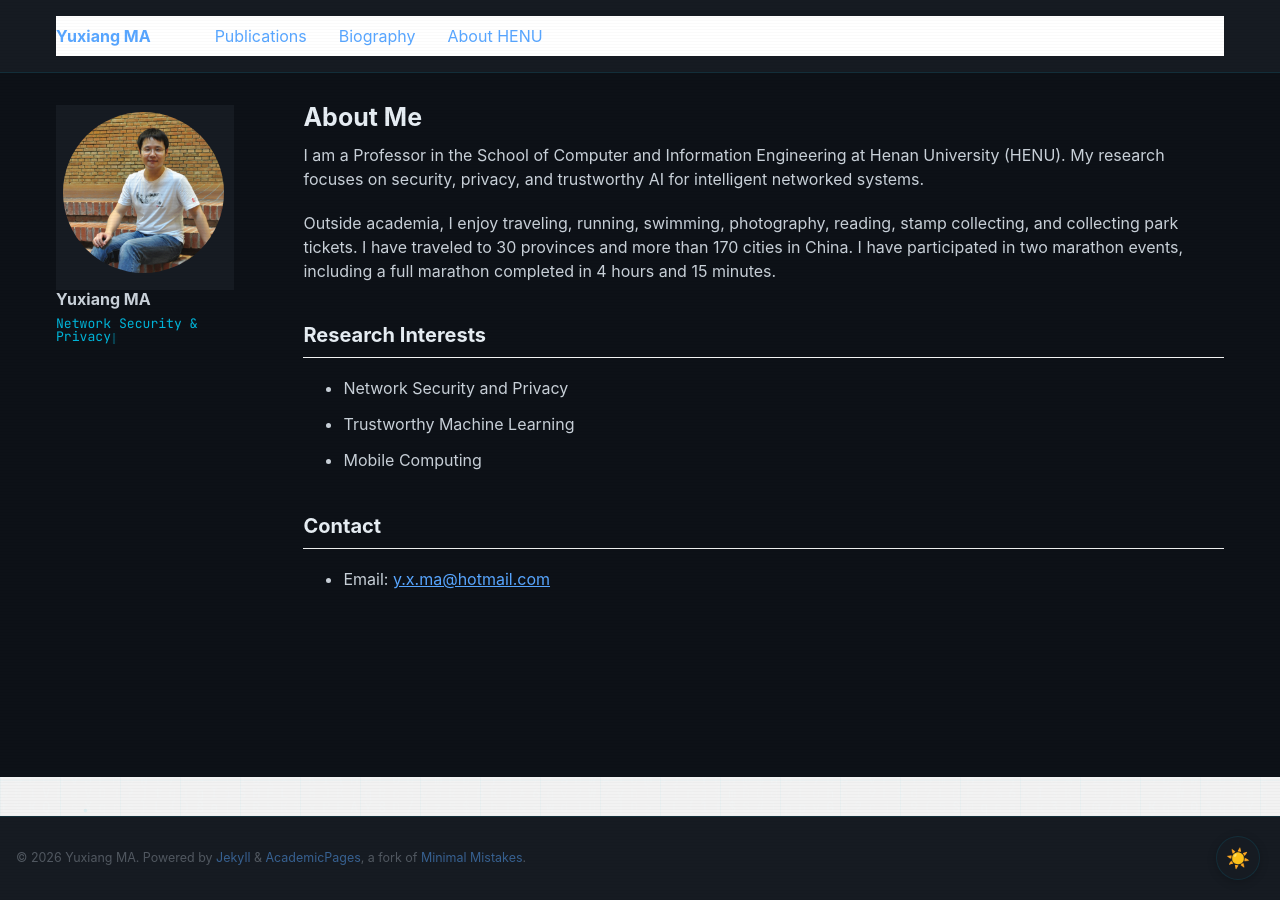
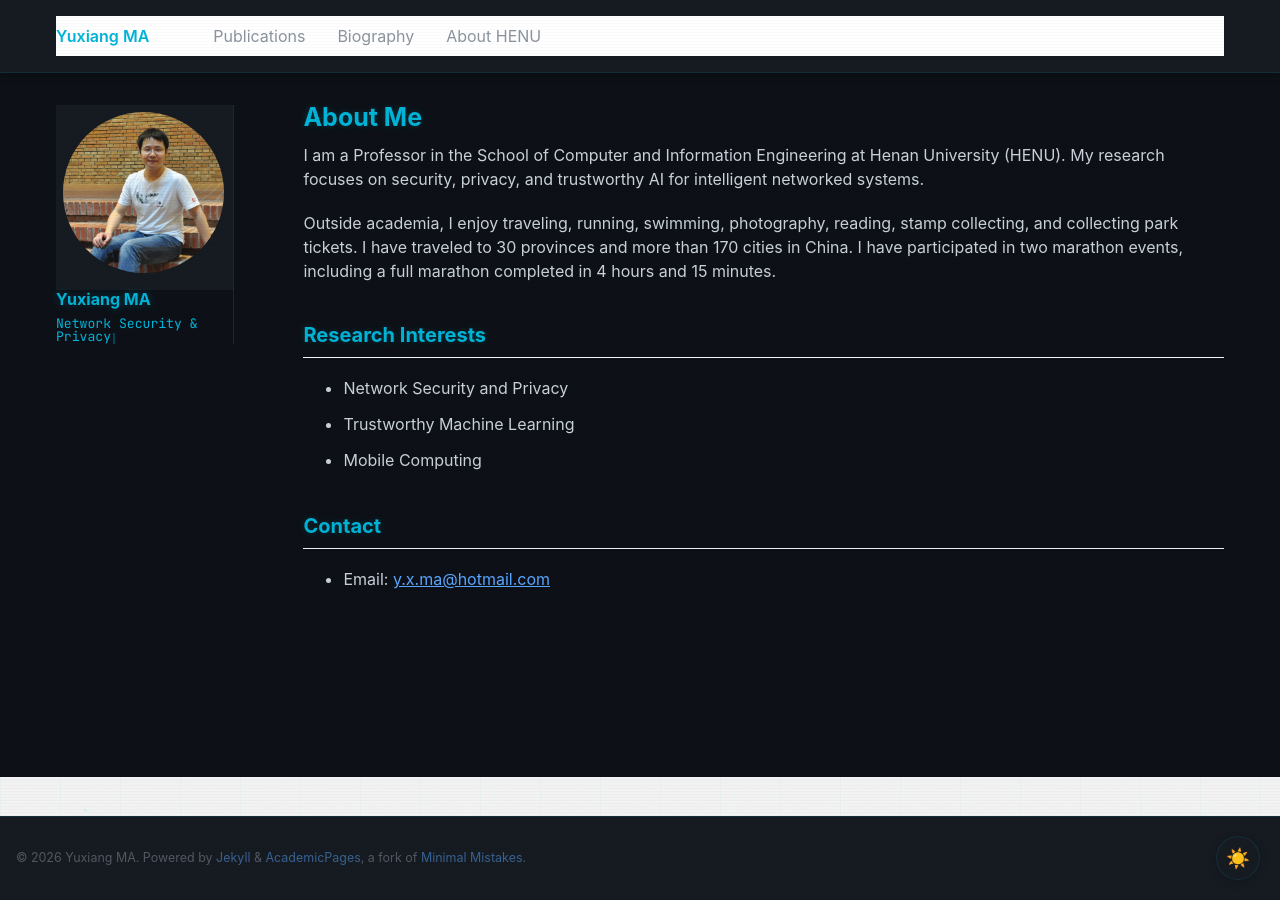
Before and after one commit to mayuxiang/Homepage, a Jekyll site: the page built from _pages/about.md, in a window 1280 px wide. Built offline with Jekyll 4.4.1, drawn with Linux system fonts in a browser that asks for light colours.

Commit message:
fix: masthead dark mode, cyan headings, remove social icon bullets

```diff
--- a/assets/css/tech-effects.css
+++ b/assets/css/tech-effects.css
@@ -26,7 +26,6 @@ body.dark-mode {
 body.dark-mode,
 body.dark-mode .page,
 body.dark-mode .page__inner,
-body.dark-mode .masthead,
 body.dark-mode .sidebar,
 body.dark-mode .author__content,
 body.dark-mode .author__urls-wrapper,
@@ -39,17 +38,37 @@ body.dark-mode .grid__item {
     color: var(--text-primary) !important;
 }
 
+/* Masthead / Navigation Bar */
 body.dark-mode .masthead {
     background-color: var(--bg-secondary) !important;
     border-bottom: 1px solid var(--border-color) !important;
+    box-shadow: 0 1px 10px rgba(0, 0, 0, 0.3);
 }
 
+body.dark-mode .masthead__menu-item a {
+    color: var(--text-secondary) !important;
+    transition: all 0.3s ease;
+}
+
+body.dark-mode .masthead__menu-item a:hover {
+    color: var(--accent-cyan) !important;
+    text-shadow: 0 0 8px var(--glow-cyan);
+}
+
+body.dark-mode .masthead__menu-item--lg a {
+    color: var(--accent-cyan) !important;
+    font-weight: 600;
+}
+
+/* Sidebar */
 body.dark-mode .sidebar {
     background-color: var(--bg-secondary) !important;
+    border-right: 1px solid var(--border-color) !important;
 }
 
 body.dark-mode .author__name {
-    color: var(--text-primary) !important;
+    color: var(--accent-cyan) !important;
+    text-shadow: 0 0 10px var(--glow-cyan);
 }
 
 body.dark-mode .author__bio,
@@ -57,19 +76,23 @@ body.dark-mode .author__location {
     color: var(--text-secondary) !important;
 }
 
+/* Headings - tech cyan style */
 body.dark-mode h1,
 body.dark-mode h2,
 body.dark-mode h3,
 body.dark-mode h4 {
-    color: #e6edf3 !important;
+    color: var(--accent-cyan) !important;
+    text-shadow: 0 0 6px rgba(0, 180, 216, 0.2);
 }
 
 body.dark-mode a {
     color: var(--link-color) !important;
+    transition: all 0.3s ease;
 }
 
 body.dark-mode a:hover {
-    color: #79c0ff !important;
+    color: var(--accent-cyan) !important;
+    text-shadow: 0 0 8px var(--glow-cyan);
 }
 
 body.dark-mode p,
@@ -91,6 +114,7 @@ body.dark-mode blockquote {
     background-color: rgba(0, 180, 216, 0.05) !important;
 }
 
+/* Footer */
 body.dark-mode .page__footer {
     background-color: var(--bg-secondary) !important;
     border-top: 1px solid var(--border-color) !important;
@@ -100,10 +124,25 @@ body.dark-mode .page__footer-copyright {
     color: var(--text-secondary) !important;
 }
 
+/* Cards hover */
 body.dark-mode .grid__item:hover,
 body.dark-mode article:hover {
     border-color: var(--accent-cyan) !important;
     box-shadow: 0 0 15px rgba(0, 180, 216, 0.1) !important;
+}
+
+/* Author social links - remove bullet, use icon */
+body.dark-mode .author__urls.social-icons {
+    list-style: none !important;
+    padding-left: 0 !important;
+}
+
+body.dark-mode .author__urls.social-icons li {
+    list-style: none !important;
+}
+
+body.dark-mode .author__urls.social-icons li::before {
+    display: none !important;
 }
 
 /* Dark mode toggle button */
@@ -232,6 +271,42 @@ body.dark-mode #sidebar-typing-text {
 }
 
 /* ==========================================
+   Light Mode - Masthead fixes
+   ========================================== */
+.masthead {
+    background-color: #f8f9fa !important;
+    border-bottom: 1px solid #e9ecef !important;
+}
+
+.masthead__menu-item a {
+    color: #495057 !important;
+    transition: all 0.3s ease;
+}
+
+.masthead__menu-item a:hover {
+    color: var(--accent-cyan) !important;
+}
+
+.masthead__menu-item--lg a {
+    color: #2c3e50 !important;
+    font-weight: 600;
+}
+
+/* Social icons - no bullets */
+.author__urls.social-icons {
+    list-style: none !important;
+    padding-left: 5px !important;
+}
+
+.author__urls.social-icons li {
+    list-style: none !important;
+}
+
+.author__urls.social-icons li::before {
+    display: none !important;
+}
+
+/* ==========================================
    Enhanced Links (dark mode)
    ========================================== */
 body.dark-mode .page__content a,
```
